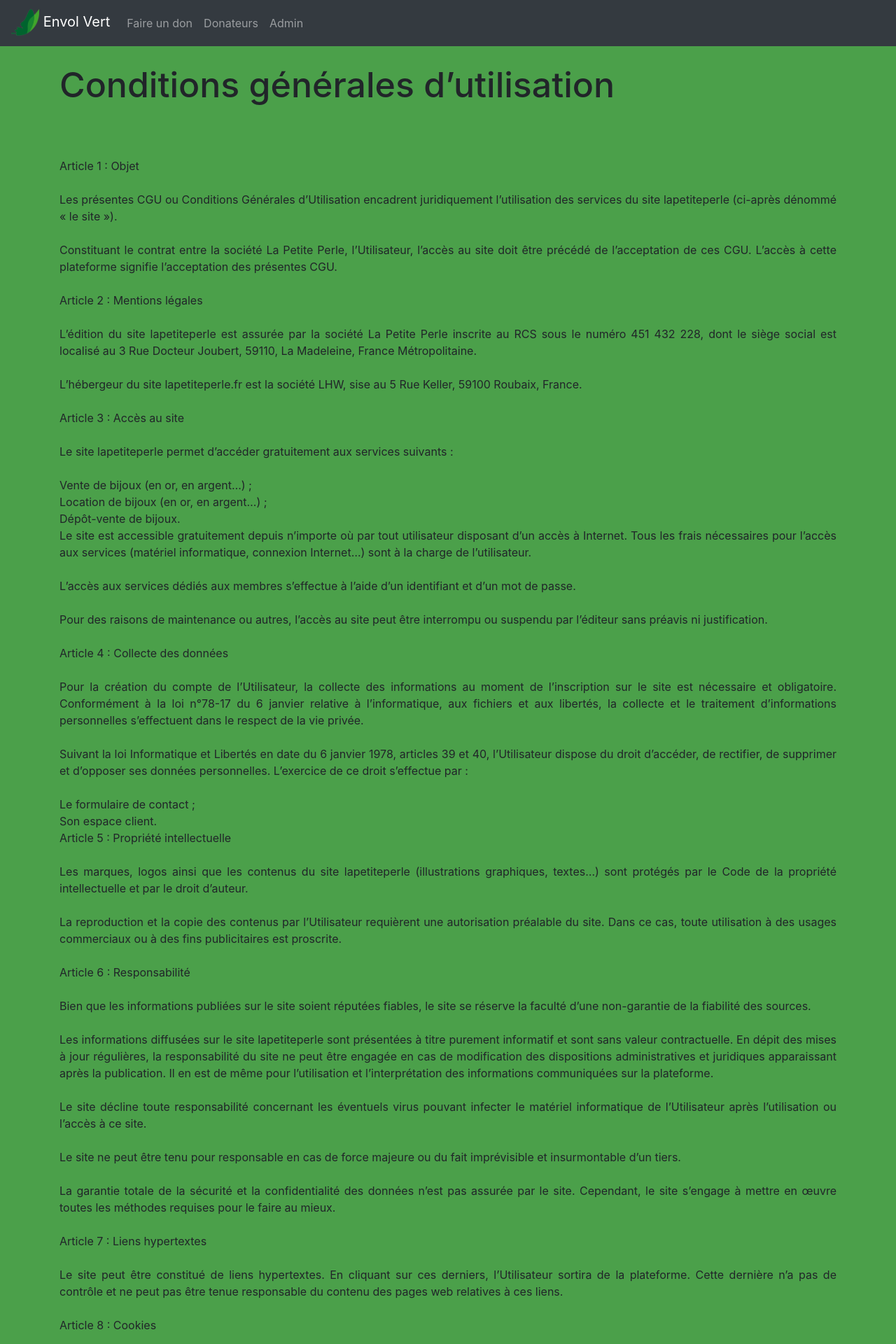
After one commit to PeregHer/dons-envol-vert, a Flask app: page /conditions in a window 1280 px wide. The commit adds this page. Shown: the top 1920 px of the page at 70% size. Run offline with Flask 2, Linux system fonts and the light colour scheme; some libraries are stand-ins or nearby versions.

Commit message:
add conditions

```diff
--- a/app.py
+++ b/app.py
@@ -11,31 +11,20 @@ def index():
 @app.route("/don", methods=('GET', 'POST'))
 def don():
     if request.method == 'POST':
-            prenom = request.form['prenom']
-            nom = request.form['nom']
-            email = request.form['email']
-            telephone = request.form['telephone']
-            montant = request.form['montant']
+        prenom = request.form['prenom']
+        nom = request.form['nom']
+        email = request.form['email']
+        telephone = request.form['telephone']
+        montant = request.form['montant']
+        Connexion.insert(prenom, nom, email, telephone, montant)
+        return redirect(url_for('index'))
 
-            if not prenom:
-                flash('Veuillez entrer votre prénom!')
-            elif not nom:
-                flash('Veuillez entrer votre nom!')
-            elif not email:
-                flash('Veuillez entrer votre email!')
-            elif not telephone:
-                flash('Veuillez entrer votre téléphone!')
-            elif not montant:
-                flash('Veuillez entrer le montant de votre don!')
-            else:
-                Connexion.insert(prenom, nom, email, telephone, montant)
-                return redirect(url_for('index'))
     return render_template('don.html')
 
 @app.route("/donateurs")
 def donateurs():
-    posts = Connexion.get_dons()
-    return render_template('donateurs.html', posts=posts)
+    dons = Connexion.get_dons()
+    return render_template('donateurs.html', dons=dons)
 
 @app.route("/admin", methods=('GET', 'POST'))
 def admin():
@@ -46,5 +35,10 @@ def admin():
             return render_template('admin.html')
     return render_template('login.html')
 
+@app.route("/conditions")
+def conditions():
+    return render_template('conditions.html')
+
+
 if __name__ == '__main__':
     app.run(port=8000, debug=True)
--- a/atlas.py
+++ b/atlas.py
@@ -37,6 +37,5 @@ class Connexion:
     def get_dons(cls):
         cls.open_connexion()
         dons = list(cls.collection.find({}, {'_id': 0, 'prenom': 1, 'nom': 1, 'montant': 1, 'date': 1}).sort('date', -1).limit(10))
-        print(dons)
         cls.close_connexion()
         return dons
--- a/static/css/style.css
+++ b/static/css/style.css
@@ -31,9 +31,23 @@ h1 {
 
 .background {
     padding: 10px;
-    width: 75%;
+    width: 80%;
 }
 
 .image {
     width: 15em;
 }
+
+.paragraph {
+    text-align: justify;
+    text-justify: inter-word;
+}
+
+.conditions {
+    white-space: pre-line;
+    text-align: justify;
+}
+
+.lien {
+    color:darkslateblue;
+}
--- a/templates/base.html
+++ b/templates/base.html
@@ -14,11 +14,11 @@
   <body>
     <nav class="navbar navbar-expand-md navbar-dark bg-dark">
         <a class="navbar-brand" id="" href="{{url_for('index')}}"><img class="logo" src="{{ url_for('static', filename='logo.png') }}" alt="envol vert logo"> Envol Vert</a>
-        <button class="navbar-toggler" type="button" data-toggle="collapse" data-target="#navbarNav" aria-controls="navbarNav" aria-expanded="false" aria-label="Toggle navigation">
+        <button class="navbar-toggler" type="button" data-toggle="collapse" data-target="#navbarSupportedContent" aria-controls="navbarSupportedContent" aria-expanded="false" aria-label="Toggle navigation">
           <span class="navbar-toggler-icon"></span>
         </button>
-        <div class="collapse navbar-collapse" id="navbarNav">
-            <ul class="navbar-nav">
+        <div class="collapse navbar-collapse" id="navbarSupportedContent">
+          <ul class="navbar-nav mr-auto">
             <li class="nav-item">
               <a class="nav-link" href="{{url_for('don')}}">Faire un don</a>
             </li>
@@ -32,9 +32,6 @@
         </div>
     </nav>
     <div class="container">
-      {% for message in get_flashed_messages() %}
-        <div class="alert alert-danger">{{ message }}</div>
-      {% endfor %}
       {% block content %} {% endblock %}
     </div>
     </div>
--- /dev/null
+++ b/templates/conditions.html
@@ -0,0 +1,98 @@
+{% extends 'base.html' %}
+
+{% block title %}Envol Vert - Conditions{% endblock %}
+
+{% block content %}
+    <h1> Conditions générales d’utilisation</h1>
+    <p class="conditions">
+        Article 1 : Objet
+
+        Les présentes CGU ou Conditions Générales d’Utilisation encadrent juridiquement l’utilisation des services du site lapetiteperle (ci-après dénommé « le site »).
+
+        Constituant le contrat entre la société La Petite Perle, l’Utilisateur, l’accès au site doit être précédé de l’acceptation de ces CGU. L’accès à cette plateforme signifie l’acceptation des présentes CGU.
+
+        Article 2 : Mentions légales
+
+        L’édition du site lapetiteperle est assurée par la société La Petite Perle inscrite au RCS sous le numéro 451 432 228, dont le siège social est localisé au 3 Rue Docteur Joubert, 59110, La Madeleine, France Métropolitaine.
+
+        L’hébergeur du site lapetiteperle.fr est la société LHW, sise au 5 Rue Keller, 59100 Roubaix, France.
+
+        Article 3 : Accès au site
+
+        Le site lapetiteperle permet d’accéder gratuitement aux services suivants :
+
+        Vente de bijoux (en or, en argent…) ;
+        Location de bijoux (en or, en argent…) ;
+        Dépôt-vente de bijoux.
+        Le site est accessible gratuitement depuis n’importe où par tout utilisateur disposant d’un accès à Internet. Tous les frais nécessaires pour l’accès aux services (matériel informatique, connexion Internet…) sont à la charge de l’utilisateur.
+
+        L’accès aux services dédiés aux membres s’effectue à l’aide d’un identifiant et d’un mot de passe.
+
+        Pour des raisons de maintenance ou autres, l’accès au site peut être interrompu ou suspendu par l’éditeur sans préavis ni justification.
+
+        Article 4 : Collecte des données
+
+        Pour la création du compte de l’Utilisateur, la collecte des informations au moment de l’inscription sur le site est nécessaire et obligatoire. Conformément à la loi n°78-17 du 6 janvier relative à l’informatique, aux fichiers et aux libertés, la collecte et le traitement d’informations personnelles s’effectuent dans le respect de la vie privée.
+
+        Suivant la loi Informatique et Libertés en date du 6 janvier 1978, articles 39 et 40, l’Utilisateur dispose du droit d’accéder, de rectifier, de supprimer et d’opposer ses données personnelles. L’exercice de ce droit s’effectue par :
+
+        Le formulaire de contact ;
+        Son espace client.
+        Article 5 : Propriété intellectuelle
+
+        Les marques, logos ainsi que les contenus du site lapetiteperle (illustrations graphiques, textes…) sont protégés par le Code de la propriété intellectuelle et par le droit d’auteur.
+
+        La reproduction et la copie des contenus par l’Utilisateur requièrent une autorisation préalable du site. Dans ce cas, toute utilisation à des usages commerciaux ou à des fins publicitaires est proscrite.
+
+        Article 6 : Responsabilité
+
+        Bien que les informations publiées sur le site soient réputées fiables, le site se réserve la faculté d’une non-garantie de la fiabilité des sources.
+
+        Les informations diffusées sur le site lapetiteperle sont présentées à titre purement informatif et sont sans valeur contractuelle. En dépit des mises à jour régulières, la responsabilité du site ne peut être engagée en cas de modification des dispositions administratives et juridiques apparaissant après la publication. Il en est de même pour l’utilisation et l’interprétation des informations communiquées sur la plateforme.
+
+        Le site décline toute responsabilité concernant les éventuels virus pouvant infecter le matériel informatique de l’Utilisateur après l’utilisation ou l’accès à ce site.
+
+        Le site ne peut être tenu pour responsable en cas de force majeure ou du fait imprévisible et insurmontable d’un tiers.
+
+        La garantie totale de la sécurité et la confidentialité des données n’est pas assurée par le site. Cependant, le site s’engage à mettre en œuvre toutes les méthodes requises pour le faire au mieux.
+
+        Article 7 : Liens hypertextes
+
+        Le site peut être constitué de liens hypertextes. En cliquant sur ces derniers, l’Utilisateur sortira de la plateforme. Cette dernière n’a pas de contrôle et ne peut pas être tenue responsable du contenu des pages web relatives à ces liens.
+
+        Article 8 : Cookies
+
+        Lors des visites sur le site, l’installation automatique d’un cookie sur le logiciel de navigation de l’Utilisateur peut survenir.
+
+        Les cookies correspondent à de petits fichiers déposés temporairement sur le disque dur de l’ordinateur de l’Utilisateur. Ces cookies sont nécessaires pour assurer l’accessibilité et la navigation sur le site. Ces fichiers ne comportent pas d’informations personnelles et ne peuvent pas être utilisés pour l’identification d’une personne.
+
+        L’information présente dans les cookies est utilisée pour améliorer les performances de navigation sur le site lapetiteperle.fr.
+
+        En naviguant sur le site, l’Utilisateur accepte les cookies. Leur désactivation peut s’effectuer via les paramètres du logiciel de navigation.
+
+        Article 9 : Publication par l’Utilisateur
+
+        Le site lapetiteperle permet aux membres de publier des commentaires.
+
+        Dans ses publications, le membre est tenu de respecter les règles de la Netiquette ainsi que les règles de droit en vigueur.
+
+        Le site dispose du droit d’exercer une modération à priori sur les publications et peut refuser leur mise en ligne sans avoir à fournir de justification.
+
+        Le membre garde l’intégralité de ses droits de propriété intellectuelle. Toutefois, toute publication sur le site implique la délégation du droit non exclusif et gratuit à la société éditrice de représenter, reproduire, modifier, adapter, distribuer et diffuser la publication n’importe où et sur n’importe quel support pour la durée de la propriété intellectuelle. Cela peut se faire directement ou par l’intermédiaire d’un tiers autorisé. Cela concerne notamment le droit d’utilisation de la publication sur le web et sur les réseaux de téléphonie mobile.
+
+        À chaque utilisation, l’éditeur s’engage à mentionner le nom du membre à proximité de la publication.
+
+        L’Utilisateur est tenu responsable de tout contenu qu’il met en ligne. L’Utilisateur s’engage à ne pas publier de contenus susceptibles de porter atteinte aux intérêts de tierces personnes. Toutes procédures engagées en justice par un tiers lésé à l’encontre du site devront être prises en charge par l’Utilisateur.
+
+        La suppression ou la modification par le site du contenu de l’Utilisateur peut s’effectuer à tout moment, pour n’importe quelle raison et sans préavis.
+
+        Article 11 : Durée du contrat
+
+        Le présent contrat est valable pour une durée indéterminée. Le début de l’utilisation des services du site marque l’application du contrat à l’égard de l’Utilisateur.
+
+        Article 12 : Droit applicable et juridiction compétente
+
+        Le présent contrat est soumis à la législation française. L’absence de résolution à l’amiable des cas de litige entre les parties implique le recours aux tribunaux français compétents pour régler le contentieux.
+    </p>
+
+{% endblock %}
--- a/templates/index.html
+++ b/templates/index.html
@@ -5,9 +5,8 @@
 {% block content %}
     <div class="container text background">
         <h1> L'association </h1>
-        <p><span class="bold">Envol vert</span> est une association de protection de la forêt et de développement rural. Depuis 2011 nous luttons pour la <span class="bold">préservation de la forêt et de la biodiversité</span> dans les pays les plus défavorisés et en France, tout en créant des <span class="bold">liens forts avec les populations locales</span> pour favoriser leurs <span class="bold">initiatives de préservation</span>, participer à un <span class="bold">développement rural soutenable</span> et développer des <span class="bold">alternatives économiques</span> à la déforestation.</p>
-        <br>
+        <p class="paragraph"><span class="bold">Envol vert</span> est une association de protection de la forêt et de développement rural. Depuis 2011 nous luttons pour la <span class="bold">préservation de la forêt et de la biodiversité</span> dans les pays les plus défavorisés et en France, tout en créant des <span class="bold">liens forts avec les populations locales</span> pour favoriser leurs <span class="bold">initiatives de préservation</span>, participer à un <span class="bold">développement rural soutenable</span> et développer des <span class="bold">alternatives économiques</span> à la déforestation.</p>
         <p>Notre vidéo de présentation :</p>
-        <div class="text-center"><iframe width="800em" height="450em" src="https://www.youtube.com/embed/5Zzytpqj1Tw?controls=0" frameborder="0" allow="accelerometer; autoplay; clipboard-write; encrypted-media; gyroscope; picture-in-picture" allowfullscreen></iframe></div>
+        <div class="text-center"><iframe width="880em" height="495em" src="https://www.youtube.com/embed/5Zzytpqj1Tw?controls=0" frameborder="0" allow="accelerometer; autoplay; clipboard-write; encrypted-media; gyroscope; picture-in-picture" allowfullscreen></iframe></div>
     </div>
 {% endblock %}
```
Also changed, not shown: templates/don.html (+7 -7 lines), templates/donateurs.html (+5 -5 lines). Lines whose indentation alone changed are shown as unchanged.
